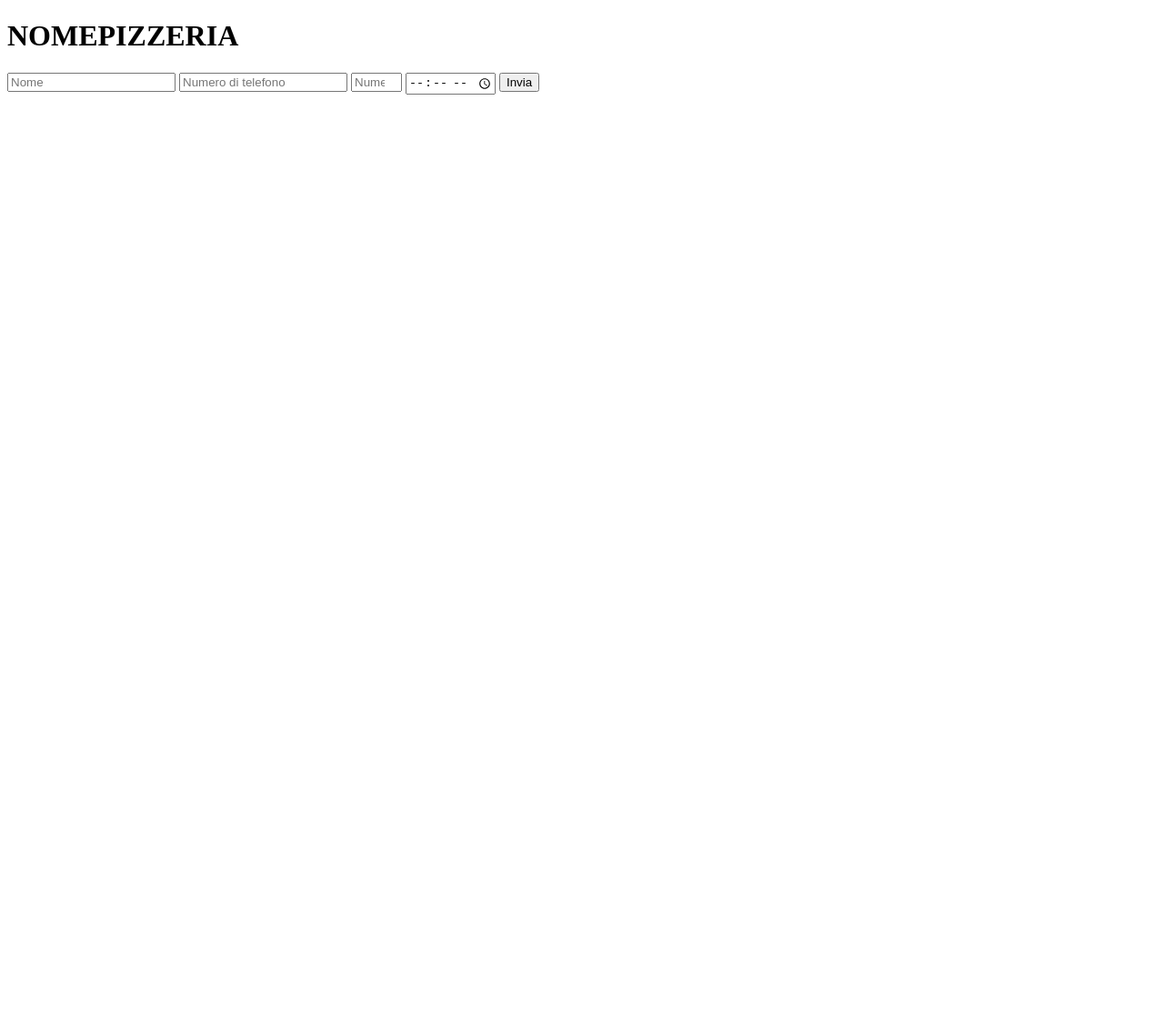
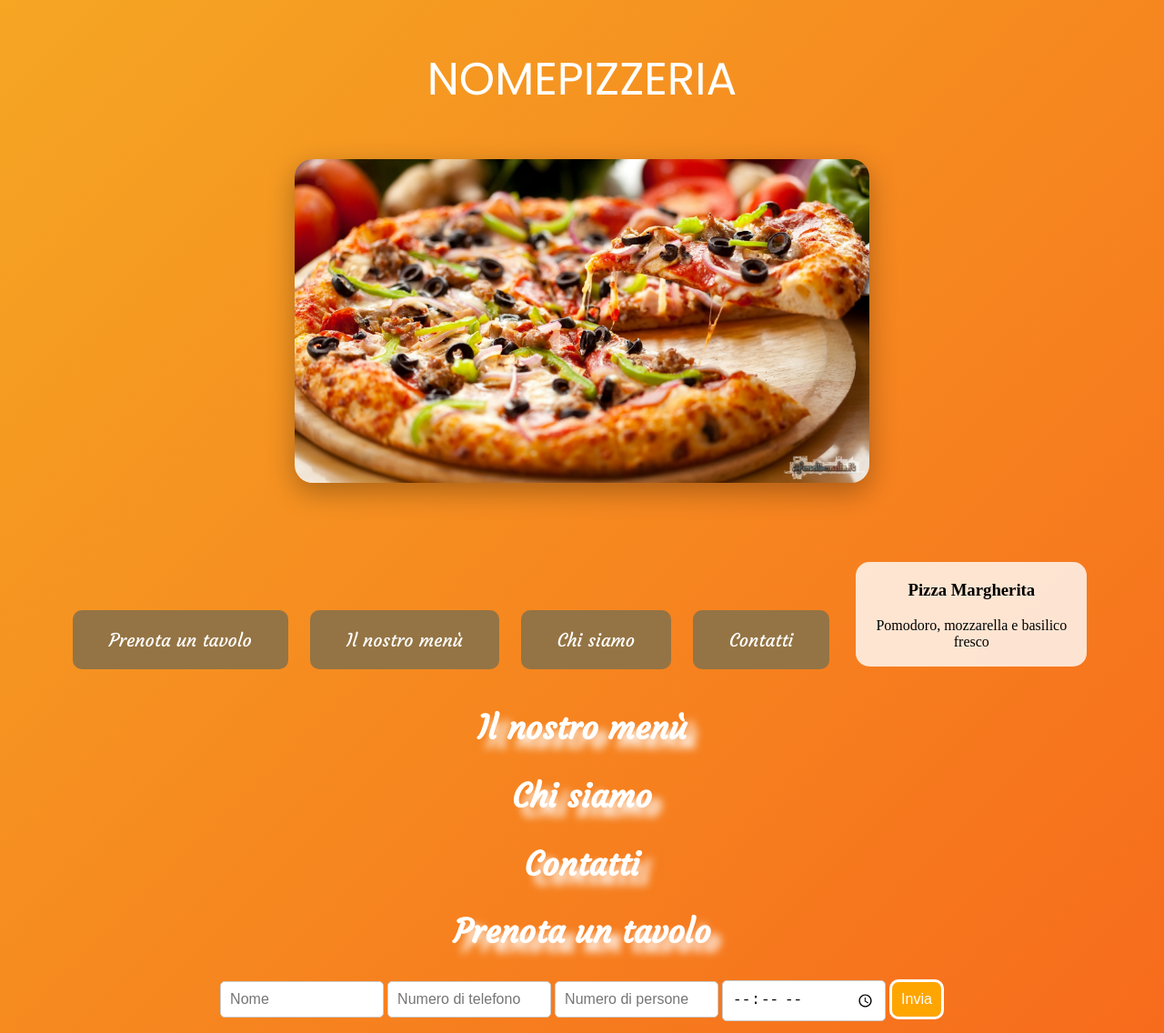
Before and after one commit to rikilame/Sito-Pizzeria, a website: page index.html in a window 1280 px wide. Shown: the top 1136 px of the page at 91% size. Before the commit the page ends 800 px from the top, so only its background shows below. Drawn offline with Linux system fonts and the light colour scheme.

Commit message:
Modifiche aggiuntive7

```diff
--- a/index.html
+++ b/index.html
@@ -2,23 +2,150 @@
 <html lang="it">
 <head>
     <meta charset="UTF-8">
+    <link href="https://fonts.googleapis.com/css2?family=Poppins:wght@400;600&display=swap" rel="stylesheet">
+    <link href="https://fonts.googleapis.com/css2?family=Courgette&family=Raleway:ital,wght@0,100..900;1,100..900&display=swap" rel="stylesheet">
     <title>Pizzeria Demo</title>
-    <link href="https://fonts.googleapis.com/css2?family=Poppins:wght@400;600&display=swap" rel="stylesheet">
+    <style>
+        .card {
+            background-color: rgba(255, 255, 255, 0.8);
+            border-radius: 15px;
+            padding: 2px;
+            margin: 15px;
+            display: inline-block;
+            width: 250px;
+            transition: transform 0.2s;
+        }
+        .card:hover {
+            transform: translateY(-10px);
+            box-shadow: 0 10px 30px rgba(0,0,0,0.3);
+        }
+        h2 {
+            font-family: 'Courgette', cursive;
+            font-size: 36px;
+            color: rgb(255, 255, 255);
+            text-shadow: 10px 10px 10px rgb(255, 255, 255);
+            animation: fadeIn 1s ease forwards;
+        }
+        body {
+            background: linear-gradient(135deg, #f5a623, #f76b1c);
+        }
+        .centrata {
+            display: block;
+            margin: 0 auto;
+            width: 50%;
+            max-height: 90vh;
+            object-fit: cover;
+            border-radius: 20px;
+            box-shadow: 0 10px 30px rgba(0,0,0,0.3);
+        }
+        nav {
+            text-align: center;
+            margin: 20px 0;
+        }
+        nav a {
+            margin: 0 15px;
+            text-decoration: none;
+            font-size: 18px;
+            color: darkorange;
+        }
+        .box-link {
+            display: inline-block;
+            padding: 20px 40px;
+            margin: 10px;
+            background-color: #947444;
+            color: white;
+            text-decoration: none;
+            font-family: 'Courgette', sans-serif;
+            font-size: 20px;
+            border-radius: 10px;
+            transition: transform 0.2s, background-color 0.2s;
+            border: none;
+            outline: none;
+        }
+        .box-link:hover {
+            transform: scale(1.1);
+            background-color: #ffa500;
+            box-shadow:  5px 15px rgba(0, 0, 0, 0.11);
+        }
+        #invia {
+            padding: 10px 10px;
+            font-size: 16px;
+            background-color: orange;
+            color: white;
+            border: solid;
+            border-radius: 10px;
+            cursor: pointer;
+        }
+        #invia:hover {
+            background-color: darkorange;
+        }
+        form input {
+            padding: 10px;
+            font-size: 16px;
+            margin-bottom: 10px;
+            width: 100%;
+            max-width: 180px;
+            border: 1px solid #ccc;
+            border-radius: 5px;
+            box-sizing: border-box;
+        }
+        nav a, .box-link, .centrata {
+            transition: all 0.3s ease-in-out;
+        }
+        @keyframes fadeIn {
+            from { opacity: 0; transform: translateY(20px); }
+            to { opacity: 1; transform: translateY(0); }
+        }
+    </style>
 </head>
 <body>
-    <h1>NOMEPIZZERIA</h1>
+<header>
+    <nav>
+        <p align="center" style="font-family: 'Poppins', cursive; font-size: 50px; color: white;">NOMEPIZZERIA</p>
+        <img src="foto/Pizza.jpg" alt="Nome Locale" class="centrata">
+        <br><br><br><br>
+        <button id="prenota" class="box-link">Prenota un tavolo</button>
+        <a href="#menu" class="box-link">Il nostro menù</a>
+        <a href="#about" class="box-link">Chi siamo</a>
+        <a href="#contact" class="box-link">Contatti</a>
 
+        <div class="card">
+            <h3>Pizza Margherita</h3>
+            <p>Pomodoro, mozzarella e basilico fresco</p>
+        </div>
+
+        <section id="menu">
+            <h2>Il nostro menù</h2>
+        </section>
+
+        <section id="about">
+            <h2>Chi siamo</h2>
+        </section>
+
+        <section id="contact">
+            <h2>Contatti</h2>
+        </section>
+
+        <section id="prenota-tavolo">
+            <h2>Prenota un tavolo</h2>
             <form id="form-prenotazione">
                 <input type="text" placeholder="Nome" required>
                 <input type="tel" placeholder="Numero di telefono" required pattern="[0-9]{10}">
                 <input type="number" placeholder="Numero di persone" required min="1" max="20">
                 <input type="time" placeholder="Orario" required>
-        <button type="submit">Invia</button>
+                <button type="submit" id="invia">Invia</button>
             </form>
+        </section>
+    </nav>
+</header>
 
 <script>
+    const btn = document.getElementById("prenota");
+    btn.addEventListener("click", function() {
+        document.getElementById("prenota-tavolo").scrollIntoView({ behavior: "smooth"});
+    });
+
     const form = document.getElementById("form-prenotazione");
-
     form.addEventListener("submit", async (e) => {
         e.preventDefault();
         const nome = form.querySelector('input[type="text"]').value.trim();
@@ -26,25 +153,30 @@
         const persone = form.querySelector('input[type="number"]').value.trim();
         const orario = form.querySelector('input[type="time"]').value.trim();
 
-            if(!nome || !/^[0-9]{10}$/.test(telefono)){
-                alert("Dati non validi");
+        if(nome === ""){
+            alert("Errore nella prenotazione! Inserisci un nome valido.");
+            return;
+        }
+        const regexTelefono = /^[0-9]{10}$/;
+        if(!regexTelefono.test(telefono)) {
+            alert("Inserisci un numero di telefono valido (10 cifre).");
+            return;
+        }
+        if(!((orario >= "12:00" && orario <= "15:00") || (orario >= "18:30" && orario <= "23:30"))){
+            alert("La pizzeria è aperta solo dalle 12:00 alle 15:00 e dalle 18:30 alle 23:30.");
             return;
         }
 
         const dati = { nome, telefono, persone, orario };
-            try {
-                const response = await fetch("https://sito-pizzeria-4hzy.onrender.com/prenotazioni", {
+        const response = await fetch("https://sito-pizzeria-4hzy.onrender.com/prenota", {
             method: "POST",
             headers: { "Content-Type": "application/json" },
             body: JSON.stringify(dati)
         });
+
         const result = await response.json();
         alert(result.message);
         form.reset();
-            } catch(err) {
-                alert("Errore nell'invio della prenotazione");
-                console.error(err);
-            }
     });
 </script>
 </body>
```
Also changed, not shown: prenotazioni.html (+62 -17 lines). Lines whose indentation alone changed are shown as unchanged.
